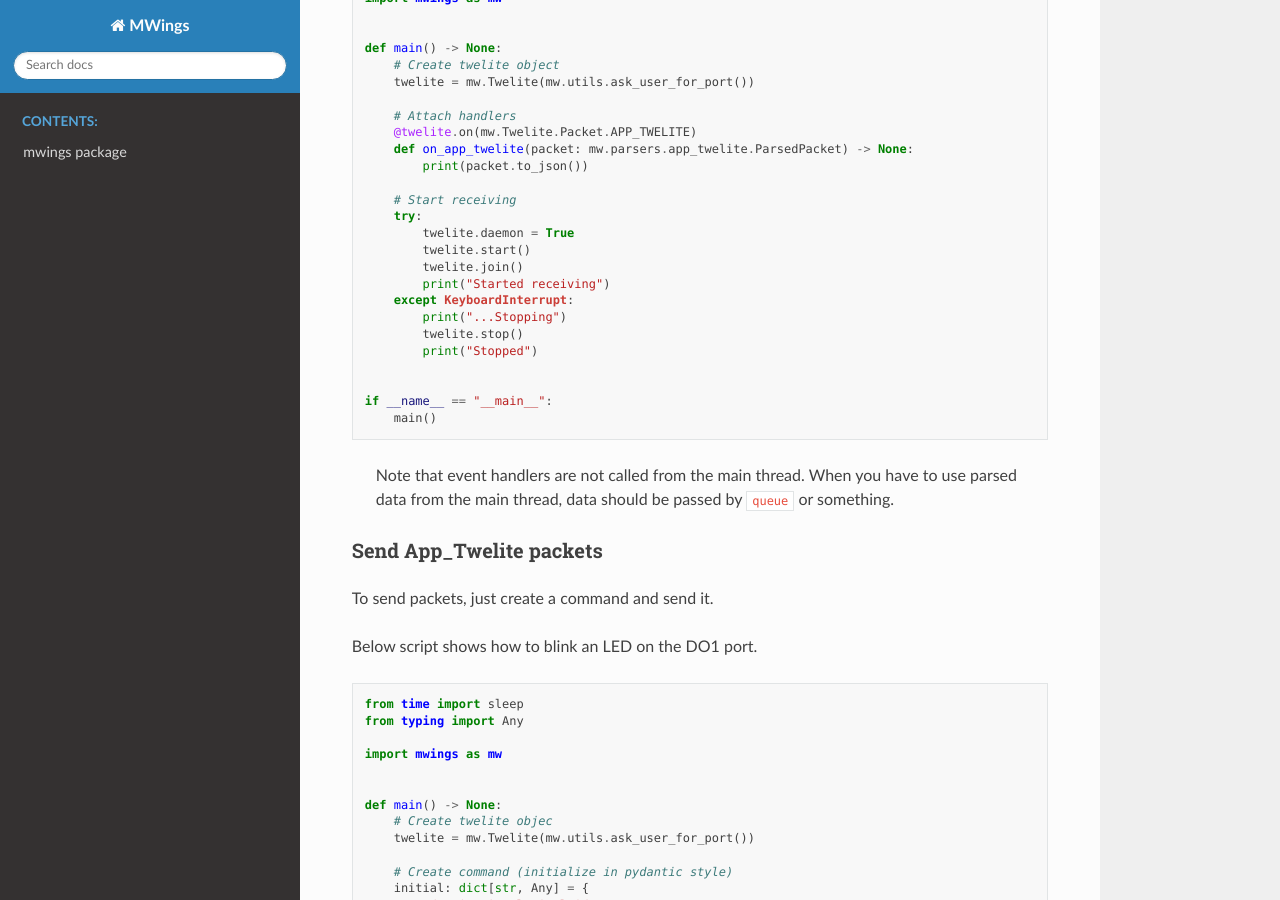
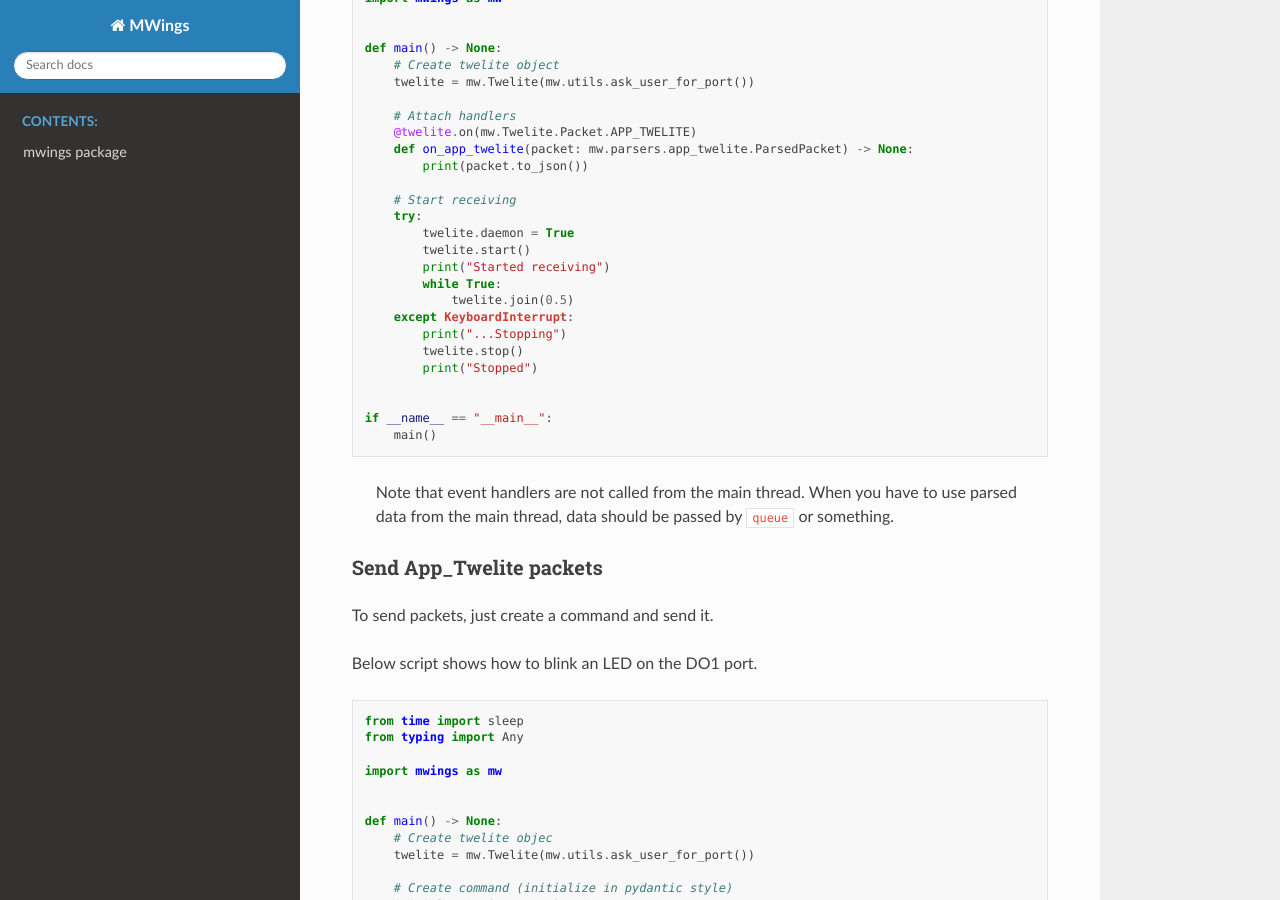
Before and after one commit to monowireless/mwings_python_lite, a Sphinx documentation site: the page built from docs/index.md, in a window 1280 px wide and 900 px high, scrolled down 2987 px. Built offline with Sphinx 7.4.7 and the Read the Docs theme 2.0.0, drawn with Linux system fonts in a browser that asks for light colours.

```diff
--- a/docs/index.md
+++ b/docs/index.md
@@ -140,8 +140,9 @@ def main() -> None:
     try:
         twelite.daemon = True
         twelite.start()
-        twelite.join()
         print("Started receiving")
+        while True:
+            twelite.join(0.5)
     except KeyboardInterrupt:
         print("...Stopping")
         twelite.stop()
```
Also changed, not shown: README.md (+2 -1 lines).
